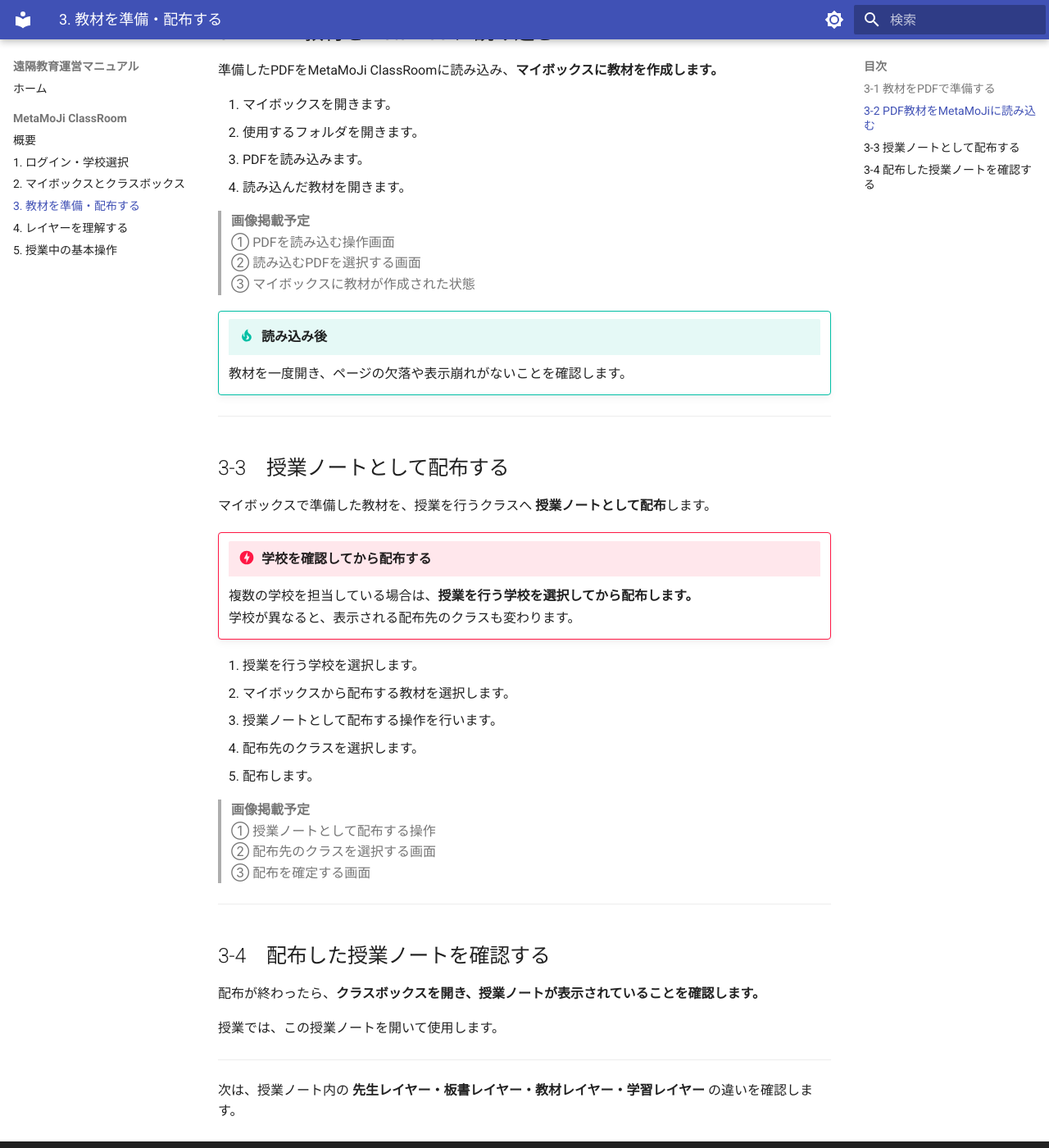
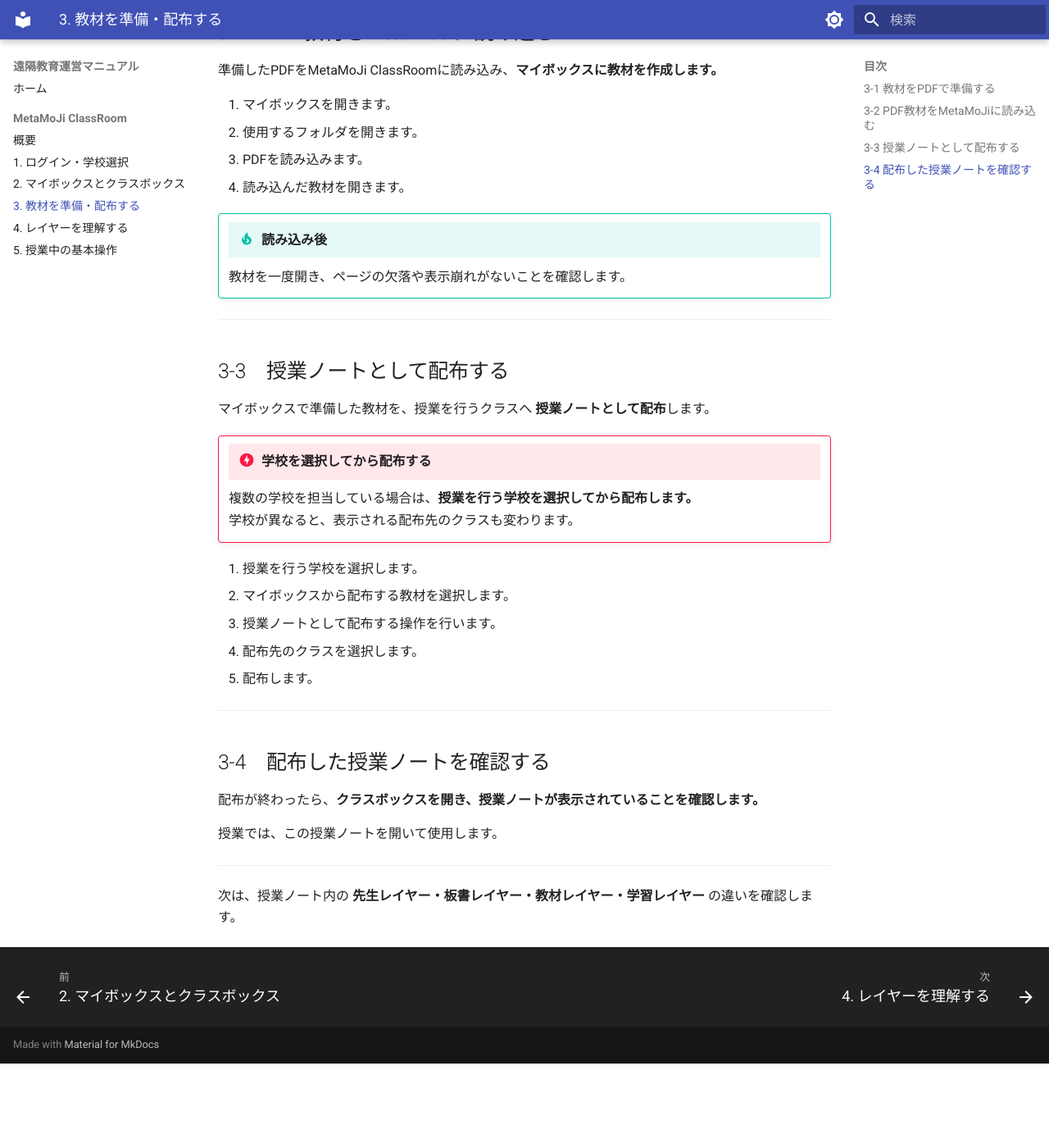
Before and after one commit to a-recs/remote-manual, an MkDocs documentation site: the page built from docs/metamoji/03-material.md, in a window 1280 px wide and 1400 px high, scrolled down 633 px. Shown: the whole window at 82% size. Built offline with MkDocs 1.6.1 and Material for MkDocs 9.7.7, drawn with Linux system fonts in a browser that asks for light colours; after the commit the page ends 1930 px from its top, so only the background shows below that.

Commit message:
Polish material preparation and distribution page

```diff
--- a/docs/metamoji/03-material.md
+++ b/docs/metamoji/03-material.md
@@ -26,10 +26,7 @@ PDFにする前に、ページの順番や向き、文字・図の表示に問
 3. PDFを読み込みます。
 4. 読み込んだ教材を開きます。
 
-> **画像掲載予定**
-> ① PDFを読み込む操作画面
-> ② 読み込むPDFを選択する画面
-> ③ マイボックスに教材が作成された状態
+<!-- 画像掲載予定：PDFを読み込む操作画面、PDF選択画面、マイボックスに教材が作成された状態 -->
 
 !!! tip "読み込み後"
     教材を一度開き、ページの欠落や表示崩れがないことを確認します。
@@ -40,7 +37,7 @@ PDFにする前に、ページの順番や向き、文字・図の表示に問
 
 マイボックスで準備した教材を、授業を行うクラスへ **授業ノートとして配布**します。
 
-!!! danger "学校を確認してから配布する"
+!!! danger "学校を選択してから配布する"
     複数の学校を担当している場合は、**授業を行う学校を選択してから配布します。**
     学校が異なると、表示される配布先のクラスも変わります。
 
@@ -50,10 +47,7 @@ PDFにする前に、ページの順番や向き、文字・図の表示に問
 4. 配布先のクラスを選択します。
 5. 配布します。
 
-> **画像掲載予定**
-> ① 授業ノートとして配布する操作
-> ② 配布先のクラスを選択する画面
-> ③ 配布を確定する画面
+<!-- 画像掲載予定：授業ノートとして配布する操作、配布先クラスの選択、配布確定画面 -->
 
 ---
 
```
